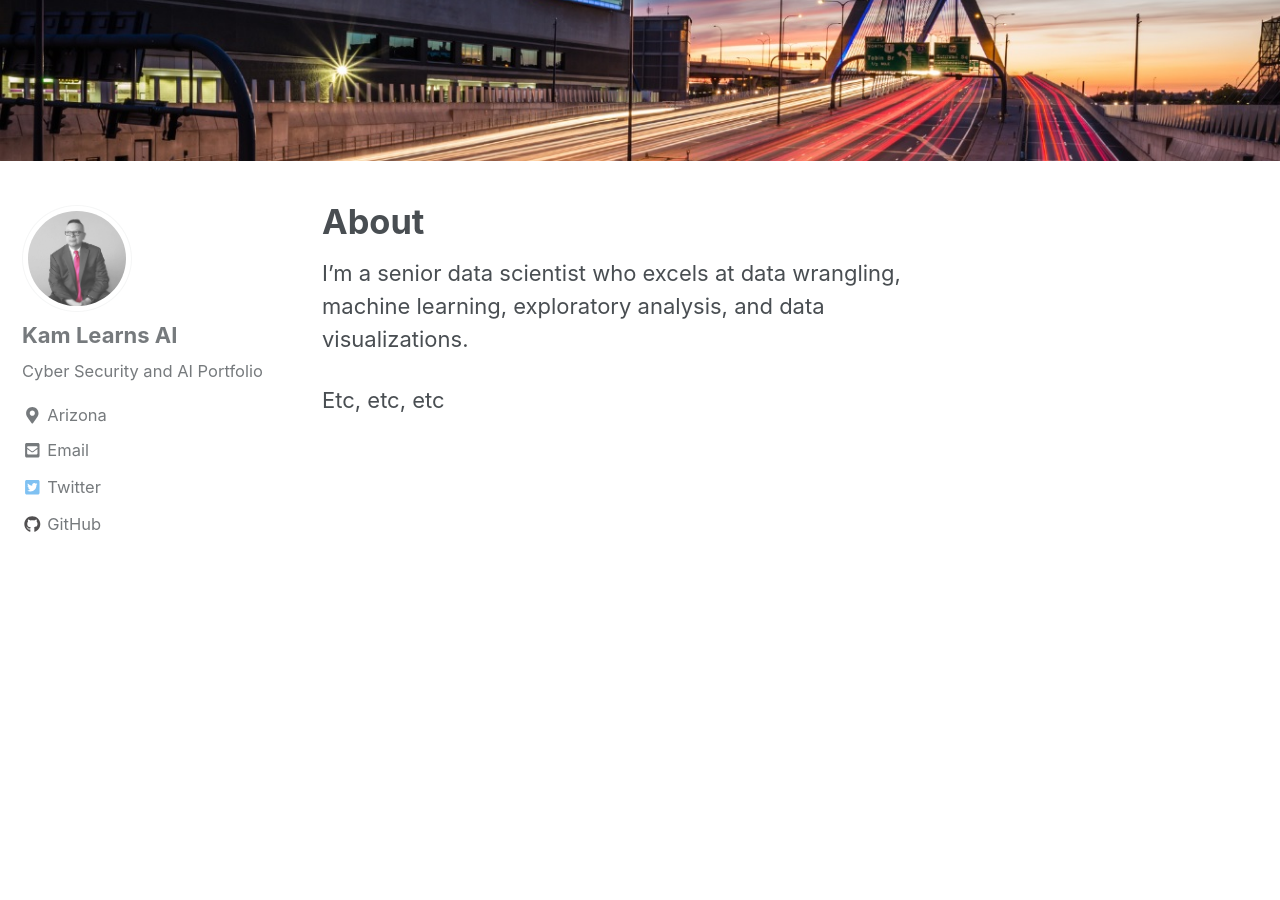
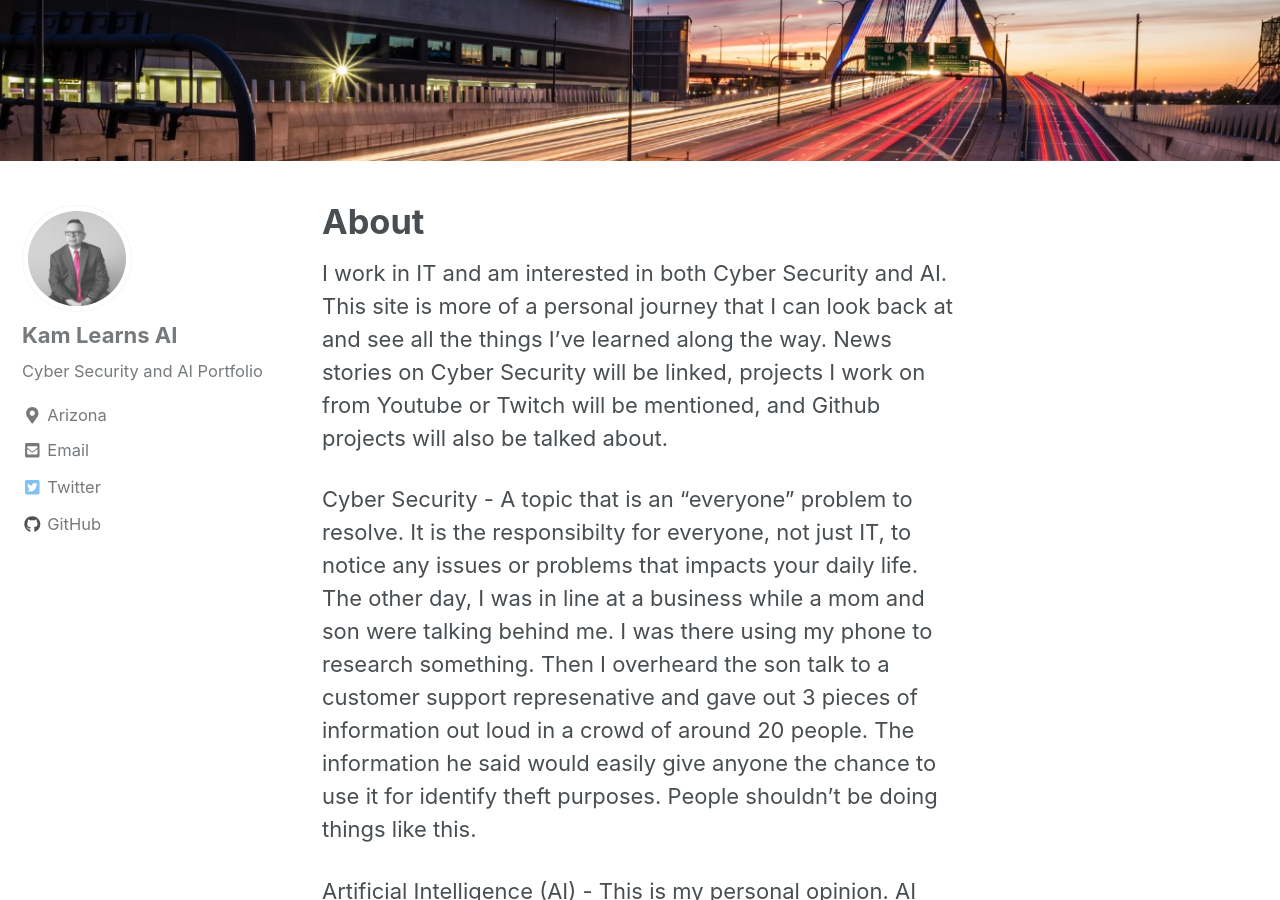
Before and after one commit to Kam718/kam718.github.io, a Jekyll site: the page built from about.md, in a window 1280 px wide and 900 px high, scrolled down 412 px. Built offline with Jekyll 4.4.1, drawn with Linux system fonts in a browser that asks for light colours; nearby versions of some CDN libraries; some of the changed text lies outside the part shown.

Commit message:
updated text

```diff
--- a/about.md
+++ b/about.md
@@ -5,6 +5,13 @@ header:
   image: "/images/zakim.jpg"
 ---
 
-I'm a senior data scientist who excels at data wrangling, machine learning, exploratory analysis, and data visualizations.
+I work in IT and am interested in both Cyber Security and AI. This site is more of a personal journey that I can look back at and see all the things I've learned along the way. News stories on Cyber Security will be linked, projects I work on from Youtube or Twitch will be mentioned, and Github projects will also be talked about.
+
+Cyber Security - A topic that is an "everyone" problem to resolve. It is the responsibilty for everyone, not just IT, to notice any issues or problems that impacts your daily life. The other day, I was in line at a business while a mom and son were talking behind me. I was there using my phone to research something. Then I overheard the son talk to a customer support represenative and gave out 3 pieces of information out loud in a crowd of around 20 people. The information he said would easily give anyone the chance to use it for identify theft purposes. People shouldn't be doing things like this.
+
+Artificial Intelligence (AI) - This is my personal opinion. AI should be used as a tool to enhance a job role and not replace it. I don't think that a combination of AI/Machine Learning (ML)/ robotics should be sought after to make a hamburger at a resturant that has 5 people total that work there in a 24 hour shift. Imagine a world where a device like Microsoft's Hololens is used by a repair technician examining a business printer. They are given a diagram of some obscure part and how to get that to verify that it is working correctly. Not only that... they can see this in real time and animated. This would reduce time for support calls and even a remote tech would be able to help the original tech if needed for brainstorming. Also, this would help the warehouse to have the correct part ready for pickup. If anything, this would be an opportunity for someone that is tasked with delivering items for the original tech.
+
+
+Hopefully, I can have some impact to help my beliefs come true... Let's find out if I'm right.
 
 Etc, etc, etc
```
